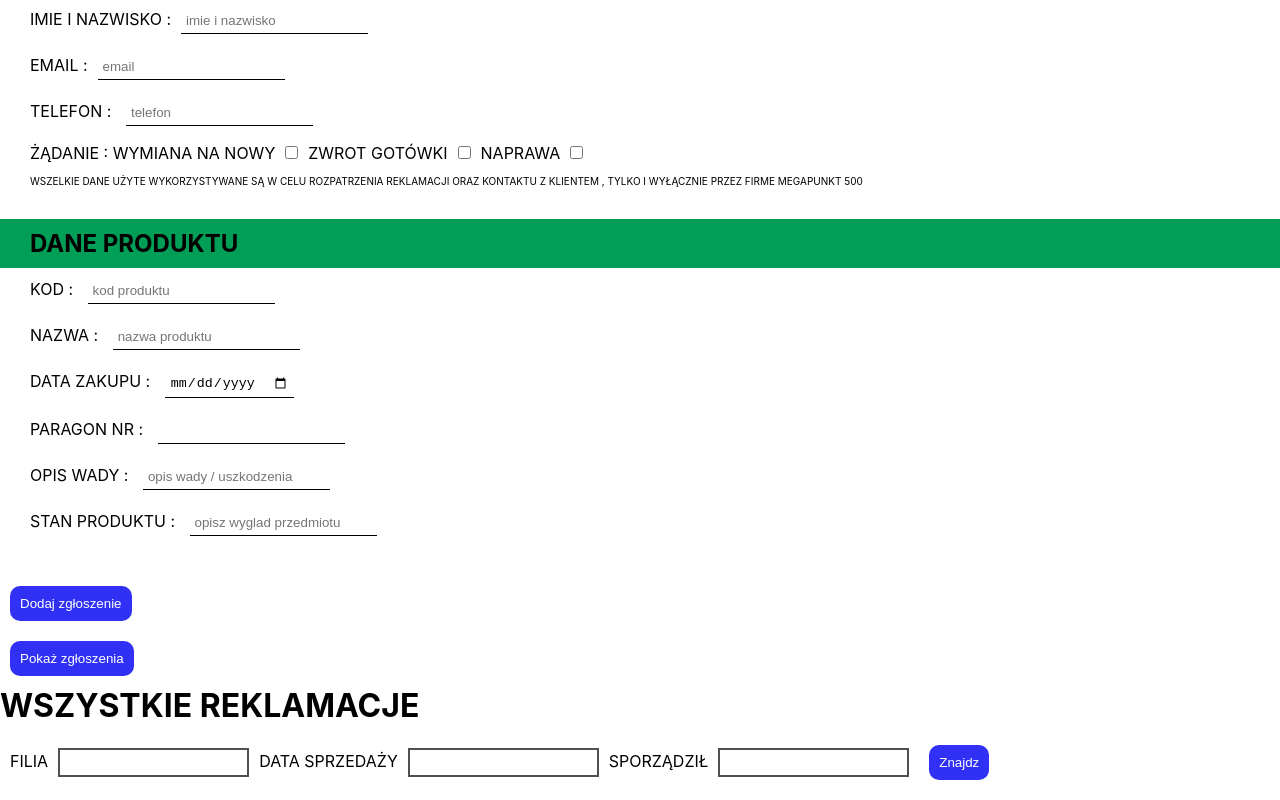
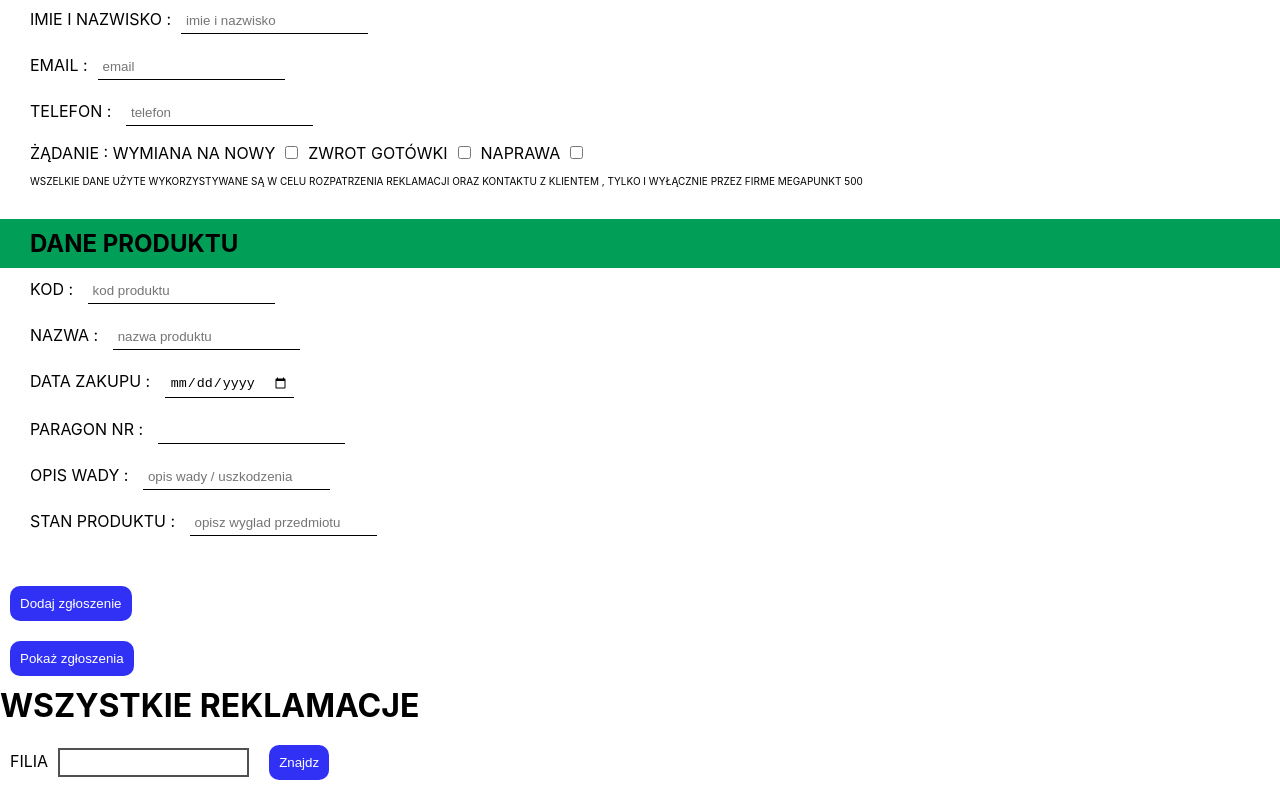
Before and after one commit to marcinoles87/reklamacje, a React (Create React App) app: page / in a window 1280 px wide. Shown: the part 496-1296 px from the top of the page. Built offline with nearby package versions, Linux system fonts and the light colour scheme.

Commit message:
update function

```diff
--- a/src/App.js
+++ b/src/App.js
@@ -189,14 +189,6 @@ function App() {
                     <input onChange={ (e) => setFilter(e.target.value)}></input>
                   </label>
 
-                  <label>Data sprzedaży
-                    <input onChange={ (e) => setFilter(e.target.value)}></input>
-                  </label>
-
-                  <label>Sporządził
-                    <input onChange={ (e) => setFilter(e.target.value)}></input>
-                  </label>
-
                   <button onClick={handleFilter}>Znajdz</button>
                 </div>
                 {wszystkieDaneBazy.map( (item,index) =>{
@@ -215,7 +207,7 @@ function App() {
                       <p>Osoba zgłaszająca : {item.OsobaZgłaszajaca} / Telefon : {item.Telefon} / Email : {item.Email}</p>
                       <p>Opis wady : {item.OpisReklamacji}</p>
                       <p>Stan przedmiotu : {item.Wyglad}</p>
-                      <p>Rozpatrzona : {item.Rozpatrzona}</p>
+                      <p>Rozpatrzona : {item.Rozpatrzona ? 'TAK' : 'NIE'}</p>
 
                       <button onClick={ () => handleDelete(item.Email)}>Delete document</button>
                       <button onClick={ () => handleRozpatrzona(item.Email)}>Rozpatrzona</button>
```
